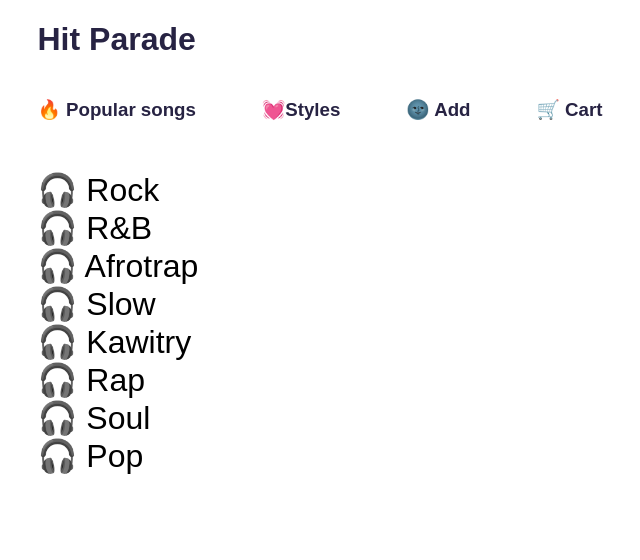
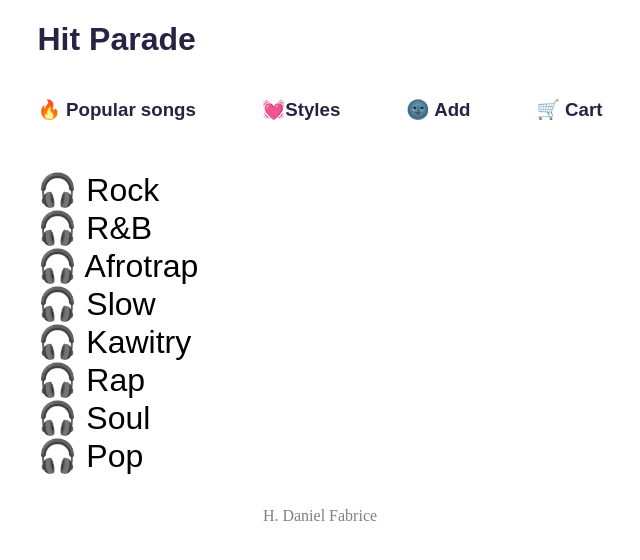
Before and after one commit to voromahery/hit-parade-react, a React app: page /style in a window 1280 px wide. Shown: the whole page, without its empty margins (320-960 px from the left). Built offline with nearby package versions, Linux system fonts and the light colour scheme.

Commit message:
Added style

```diff
--- a/css/default.css
+++ b/css/default.css
@@ -1,4 +1,6 @@
-body {
+body,
+footer,
+main {
     font-family: 'Montserrat', Arial, Helvetica, sans-serif;
     margin: auto;
 }
@@ -25,3 +27,12 @@ img {
 a:-webkit-any-link {
     text-decoration: none;
 }
+
+footer {
+    text-align: center;
+}
+
+footer a {
+    font-family: 'Segoe Print';
+    color: gray;
+}
--- a/index.html
+++ b/index.html
@@ -7,7 +7,14 @@
     <title>Hit Parade</title>
 </head>
 <body>
+    <main>
     <div id="root"></div>
     <script src="index.js"></script>
+</main>
+<footer>
+    <p>
+        <a href="">H. Daniel Fabrice</a>
+    </p>
+</footer>
 </body>
 </html>
```
Also changed, not shown: songData.js (+6 -1 lines), dist/index.html, 4 other files.
